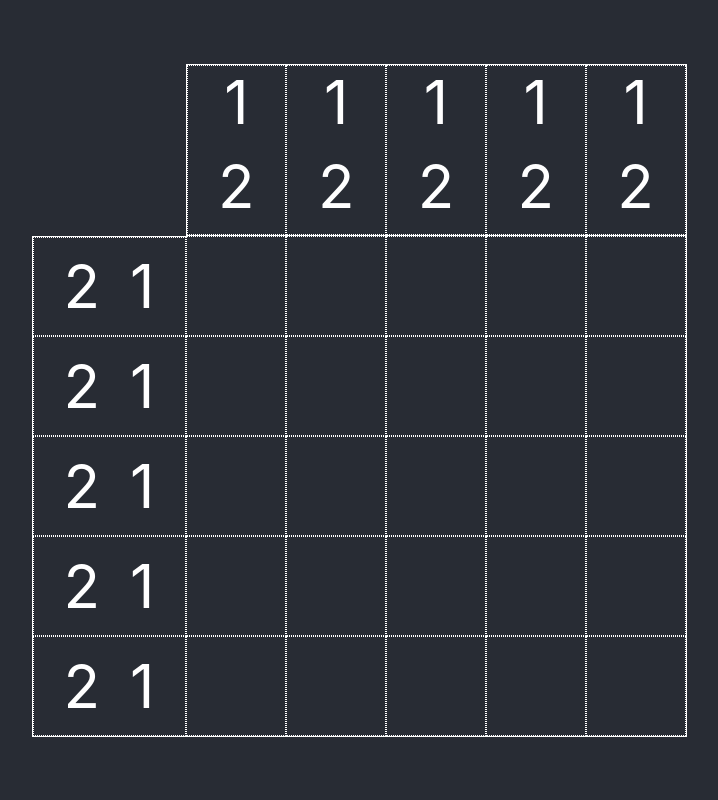
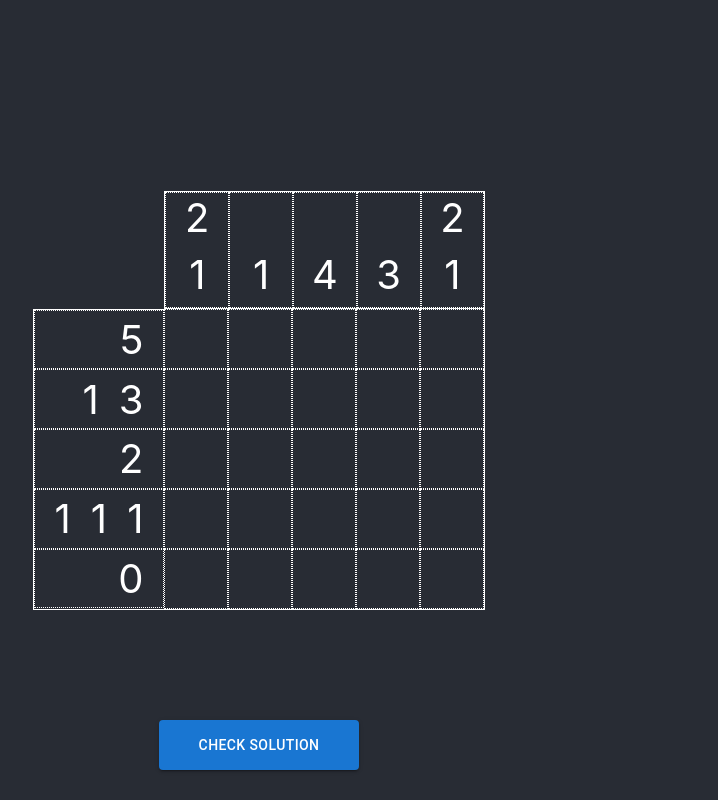
Before and after one commit to ravendevore/4430-nonograms, a React (Create React App) app in the folder nonogram/: page / in a window 1280 px wide. Shown: the whole page, without its empty margins (281-999 px from the left). Built offline with nearby package versions, Linux system fonts and the light colour scheme.

Commit message:
Added red color for X

```diff
--- a/nonogram/src/App.css
+++ b/nonogram/src/App.css
@@ -11,33 +11,27 @@
   overflow: auto;
 }
 
-.textCol {
+.textCol, .textRow {
 	display: flex;
 	flex-direction: column;
 	align-items: flex-end;
-
-  letter-spacing: .2em;
+	border: 1px dotted white;
 	color: white;
-  border: 1px dotted white;
-  text-orientation: upright;
-  writing-mode: vertical-lr;
-  font-size: 60px;
+	font-size: 40px;
 	justify-content: center;
 }
 
-.textRow {
-  display: flex;
-  color: white;
-  flex-direction: column;
-  align-items: flex-end;
-  letter-spacing: .5em;
-  text-indent:.5em;
-  border: 1px dotted white;
-  font-size: 60px;
-  text-align:right;
-  justify-content: center;
+.textCol {
+	letter-spacing: .2em;
+	text-orientation: upright;
+	writing-mode: vertical-lr;
 }
 
+.textRow {
+	letter-spacing: .5em;
+	text-indent: .5em;
+	text-align: right;
+}
 
 .grid {
 	margin: auto auto;
@@ -50,12 +44,12 @@
 	grid-column: 2;
 	display: grid;
 	grid-template: repeat(5, 1fr) / repeat(5, 1fr);
-  height: 500px;
-  width: 500px;
+	height: 300px;
 	border-bottom: 1px solid white;
 	border-right: 1px solid white;
 	align-items: center;
 }
+
 
 .gridColH {
   grid-row: 1;
@@ -63,7 +57,6 @@
   display: grid;
   grid-template-columns: repeat(5, 1fr);
   border: 1px solid white;
-
 }
 
 .gridRowH {
@@ -76,10 +69,14 @@
   border-bottom: 1px solid white;
 }
 
-.create {
-  display: inline;
-  position: absolute;
-  bottom: 0%;
-  left: 50%;
+.solnButton {
+  display: block;
   margin: auto;
+  position: fixed;
+  height: 50px;
+  width: 200px;
+  margin-top: 50%;
+  bottom: -90%;
+  right: 50%;
+  align-items: center;
 }
--- a/nonogram/src/components/NonogramGame.jsx
+++ b/nonogram/src/components/NonogramGame.jsx
@@ -7,18 +7,49 @@ import React, {useState} from 'react';
 const NonogramGame = () => {
   var i = 0;
   const [grid, setGrid] = useState(Array(25).fill({sty: "outlined", val: 0}).map((obj) => ({...obj, key: i++})))
-  const [colH, setColH] = useState(Array(5).fill({val: "12"}).map((obj) => ({...obj, key: i++})))
-  const [rowH, setRowH] = useState(Array(5).fill({val: "21"}).map((obj) => ({...obj, key: i++})))
-  //this is how we can set the original state outside of a function, by passing it to the useState function
-  //also, .map gives each object a key, which is needed to give each button a unique key
+  const soln = [
+    1, 1, 1, 1, 1,
+    1, 0, 1, 1, 1,
+    0, 0, 1, 1, 0,
+    1, 0, 1, 0, 1,
+    0, 0, 0, 0, 0
+  ]
 
-  function change(e, objElement) {
+  const [colH, setColH] = useState(genNums(0).map((obj) => ({val: obj, key: i++})))
+  const [rowH, setRowH] = useState(genNums(1).map((obj) => ({val: obj, key: i++})))
+
+  function arrToObj(array) {
+    let output = []
+    for(let j = 0; j < array.length; j++) {
+        output[j] = {"val": array[j]}
+    }
+    console.log(output);
+    return output;
+  }
+
+  function change(e, objElement) { // left click - toggle fill
     console.log("Event: ", e);
     console.log("Before: ", objElement);
-    if (objElement.val === 0) {
+    if (objElement.val === 0 || objElement.val === 2) { //b lank or X: change to filled
       objElement.val = 1;
       objElement.sty = "contained";
-    } else if (objElement.val === 1) {
+      objElement.color = "primary"; // blue for fill
+    } else if (objElement.val === 1) { // filled: change to blank
+      objElement.val = 0;
+      objElement.sty = "outlined";
+    }
+    console.log("After: ", objElement);
+  }
+
+  function changeRight(e, objElement) { // right click - toggle X
+    e.preventDefault() // prevent context menu from showing
+    console.log("Event: ", e);
+    console.log("Before: ", objElement);
+    if (objElement.val === 0 || objElement.val === 1) { // currently blank or filled: change to X
+      objElement.val = 2;
+      objElement.sty = "contained";
+      objElement.color = "error"; // red for X - FIXME need image
+    } else if (objElement.val === 2) { // currently X: change to blank
       objElement.val = 0;
       objElement.sty = "outlined";
     }
@@ -34,7 +65,9 @@ const NonogramGame = () => {
         sx={{borderRadius: "0px", margin: "0px", border: "1px dotted white", height: "100%", width: "100%"}}
         key = {objElement.key}
         onClick={(e) => {change(e, objElement); setGrid([...grid])}}
+        onContextMenu={(e) => {changeRight(e, objElement); setGrid([...grid])}}
         variant={objElement.sty}
+        color={objElement.color}
       >
         <CloseIcon fontSize="large" sx={visuallyHidden} />
       </Button>
@@ -61,20 +94,71 @@ const NonogramGame = () => {
     );
   });
 
+  function checkSolution() {
+    let correct = true
+    for(var j = 0; j < soln.length; j++) {
+      if(
+        (soln[j] === 1 && grid[j].val !== 1) ||
+        (soln[j] === 0 && grid[j].val === 1)
+      ) {
+        correct = false
+      }
+    }
+    alert(correct ? "Solution is correct!" : "Solution is not correct...")
+  }
+
+
+  function genNums(isRow) {
+    const solnDim = 5
+    let fullList = []
+    for (let i = 0; i < solnDim; i++) {
+      let currList = []
+      let blockSize = 0
+      let isBlock = false
+      for (let j = 0; j < solnDim; j++) {
+        let cellNum = isRow ? i*solnDim+j : j*solnDim+i // Currently works with 1D array
+        if (soln[cellNum] === 1) {
+          isBlock = true
+          blockSize++
+        }
+        else if (isBlock) {
+          currList.push(blockSize)
+          blockSize = 0
+          isBlock = false
+        }
+      }
+      if (blockSize != 0) {
+        currList.push(blockSize)
+      }
+      if (currList.length === 0) {
+        currList.push(0)
+      }
+      fullList.push(currList)
+    }
+    return fullList;
+  }
+
   return (
+    <React.Fragment>
         <div className="grid">
-      {[
-      <div className="gridColH" key="0">
+            <div className="gridColH">
                 {colHMap}
-      </div>,
-      <div className="gridRowH" key="1">
+            </div>
+            <div className="gridRowH">
                 {rowHMap}
-      </div>,
-      <div className="gridCont" key="2">
+            </div>
+            <div className="gridCont">
                 {buttonMap}
             </div>
-    ]}
         </div>
+        <Button className="solnButton"
+            onClick={() => checkSolution()}
+            variant = "contained"
+        >
+            Check Solution
+        </Button>
+    </React.Fragment>
+
   );
 }
 
```
Also changed, not shown: nonogram/src/App.js (line endings or trailing spaces). Lines whose indentation alone changed are shown as unchanged.
